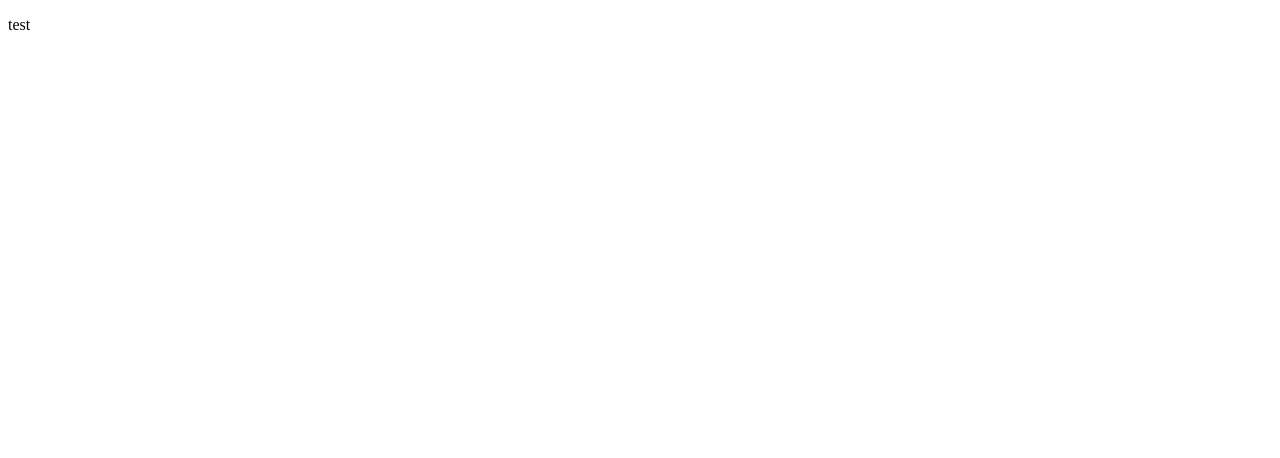
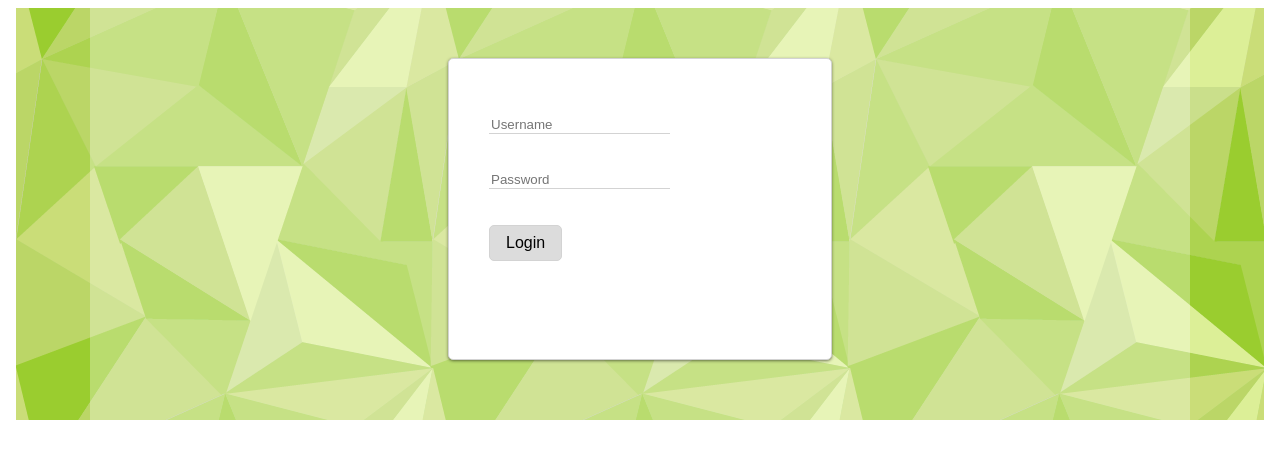
Before and after one commit to MatMK/ProjektKoFrMa, an Angular app in the folder KoFrMaAdminAppAngular/: page / in a window 1280 px wide. Shown: the top 458 px of the page. Built offline with nearby package versions, Linux system fonts and the light colour scheme.

Commit message:
Admin app Login funkce

```diff
--- a/KoFrMaAdminAppAngular/src/app/admin-app/login/login.component.html
+++ b/KoFrMaAdminAppAngular/src/app/admin-app/login/login.component.html
@@ -1 +1,20 @@
-<p (click)="test()">test</p>
+<!doctype html>
+<html lang="cs-cz">
+<head>
+    <title>Login</title>
+</head>
+<body>
+    <main>
+        <div id="loginDiv">
+            <form (submit)="loginAdmin($event)" id="loginForm">
+                <p><input type="text" placeholder="Username" name="Username" id="loginUsername" /></p>
+                <p><input type="password" placeholder="Password" name="Password" id="loginPassword" /></p>
+            </form>
+            <a href="Dashboard">
+                <input type="submit" value="Login" id="loginSubmit" class="button" (click)="test(loginUsername,loginPassword)" />
+            </a>
+            <br />
+        </div>
+    </main>
+</body>
+</html>
--- a/KoFrMaAdminAppAngular/src/app/admin-app/login/login.component.ts
+++ b/KoFrMaAdminAppAngular/src/app/admin-app/login/login.component.ts
@@ -2,6 +2,7 @@ import { Component, OnInit } from '@angular/core';
 import { Http } from '@angular/http';
 import { ServerConnectionService } from '../server-connection/server-connection.service';
 import { AppComponent } from '../../app.component';
+import { Data } from '../server-connection/data.module';
 
 @Component({
   selector: 'app-login',
@@ -10,11 +11,22 @@ import { AppComponent } from '../../app.component';
 })
 export class LoginComponent implements OnInit {
 
-  constructor(private serverConnectionService : ServerConnectionService, private appComponent : AppComponent) { }
-  test()
+  constructor(private serverConnectionService : ServerConnectionService, private data : Data) {
+   }
+  LogIn(Password : string, Username : string)
   {
-    this.appComponent.Token = this.serverConnectionService.Login('123','Karel')
-    alert(this.appComponent.Token);
+    alert()
+    this.serverConnectionService.Login('123456','Pepa', 'http://localhost:49849/').then(res => {
+      this.data.Token = res;
+      if (this.data.Token != undefined)
+      {
+        this.data.LoggedIn = true;
+      }
+      else
+      {
+        this.data.LoggedIn = false;
+      }
+    })
   }
   ngOnInit() {
   }
--- /dev/null
+++ b/KoFrMaAdminAppAngular/src/app/admin-app/server-connection/data.module.ts
@@ -0,0 +1,5 @@
+export class Data
+{
+    public Token : string
+    public LoggedIn : boolean
+}
--- a/KoFrMaAdminAppAngular/src/app/admin-app/server-connection/server-connection.service.ts
+++ b/KoFrMaAdminAppAngular/src/app/admin-app/server-connection/server-connection.service.ts
@@ -1,21 +1,16 @@
 import { Injectable } from '@angular/core';
 import { Http } from '@angular/http';
-import { useAnimation } from '@angular/core/src/animation/dsl';
+import { Data } from './data.module';
 
 @Injectable()
 
 export class ServerConnectionService{
-    constructor( private http : Http)
-    {
+    constructor( private http : Http, private data : Data) { }
 
-    }
-    Login(Password : string, UserName : string) : string
-    {
-        let token = "";
-        let url = "http://localhost:50576/api/AdminApp/RegisterToken";
-        this.http.post(url, { "UserName": UserName, "Password": Password }).toPromise()
-            .then(res => token = res.json())
-            .catch(msg => console.log('Error: ' + msg.status + ' ' + msg.statusText))
-        return token;
-    }
+    Login(Password : string, Username : string, ServerRootURL : string): Promise<string> {
+        let url = ServerRootURL + "api/AdminApp/RegisterToken";
+        return this.http.post(url, { "Username": Username, "Password": Password }).toPromise()
+                        .then(res => res.json())
+                        .catch(msg => console.log('Error: ' + msg.status + ' ' + msg.statusText))
+   }
 }
--- a/KoFrMaAdminAppAngular/src/app/app.module.ts
+++ b/KoFrMaAdminAppAngular/src/app/app.module.ts
@@ -5,6 +5,7 @@ import { HttpModule} from '@angular/http';
 import { AppComponent } from './app.component';
 import { ServerConnectionService } from './admin-app/server-connection/server-connection.service';
 import { LoginComponent } from './admin-app/login/login.component';
+import { Data } from './admin-app/server-connection/data.module';
 
 
 @NgModule({
@@ -16,7 +17,7 @@ import { LoginComponent } from './admin-app/login/login.component';
     BrowserModule,
     HttpModule
   ],
-  providers: [ServerConnectionService, AppComponent],
+  providers: [ServerConnectionService, Data],
   bootstrap: [AppComponent]
 })
 export class AppModule { }
```
